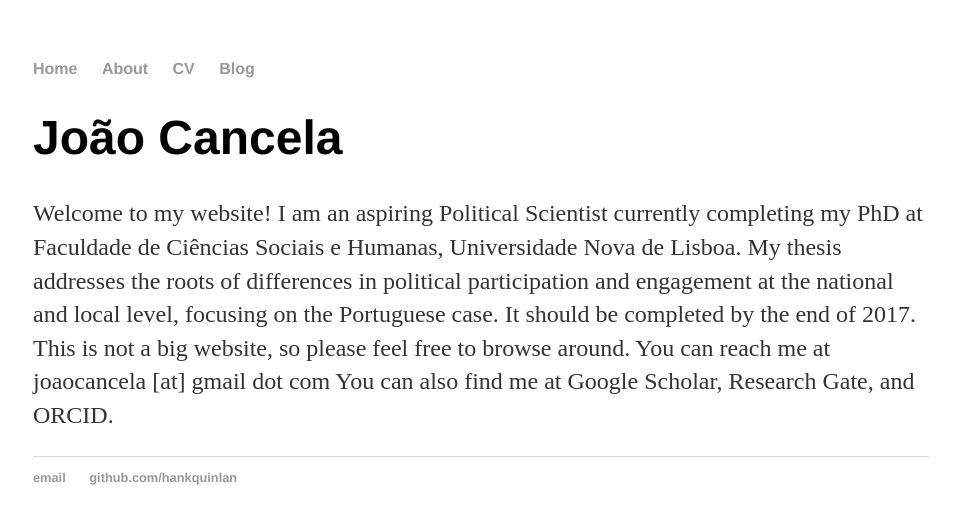
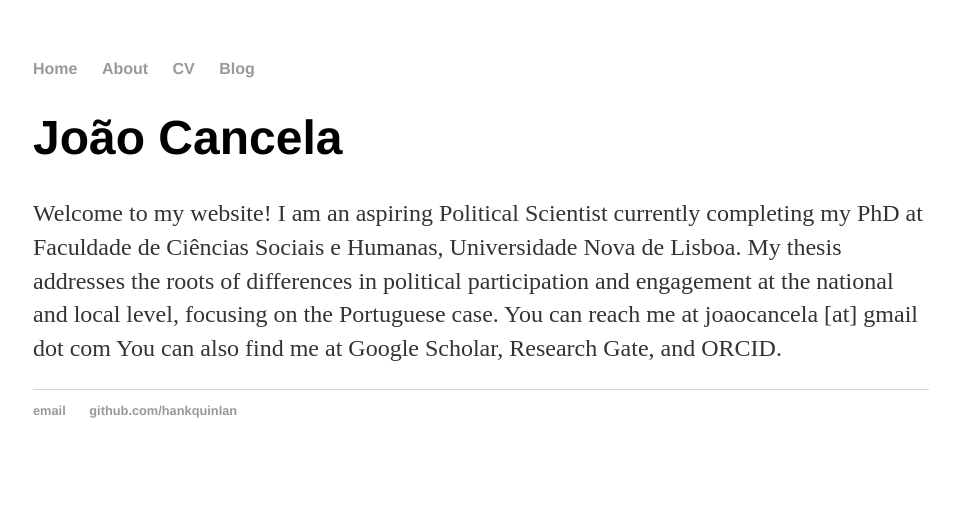
Before and after one commit to joaocancela/joaocancela.github.io, a Jekyll site: the page built from index.html, in a window 1280 px wide. Shown: the top 524 px of the page, without its empty margins (159-1119 px from the left). Built offline with Jekyll 4.4.1, drawn with Linux system fonts in a browser that asks for light colours.

Commit message:
Update index.html

```diff
--- a/index.html
+++ b/index.html
@@ -4,7 +4,7 @@
 ---
 <div class="blurb">
 	<h1>João Cancela</h1>
-	<p> Welcome to my website! I am an aspiring Political Scientist currently completing my PhD at Faculdade de Ciências Sociais e Humanas, Universidade Nova de Lisboa. My thesis addresses the roots of differences in political participation and engagement at the national and local level, focusing on the Portuguese case. It should be completed by the end of 2017. This is not a big website, so please feel free to browse around. You can reach me at joaocancela [at] gmail dot com
+	<p> Welcome to my website! I am an aspiring Political Scientist currently completing my PhD at Faculdade de Ciências Sociais e Humanas, Universidade Nova de Lisboa. My thesis addresses the roots of differences in political participation and engagement at the national and local level, focusing on the Portuguese case. You can reach me at joaocancela [at] gmail dot com
 
 		You can also find me at Google Scholar, Research Gate, and ORCID.
 
```
